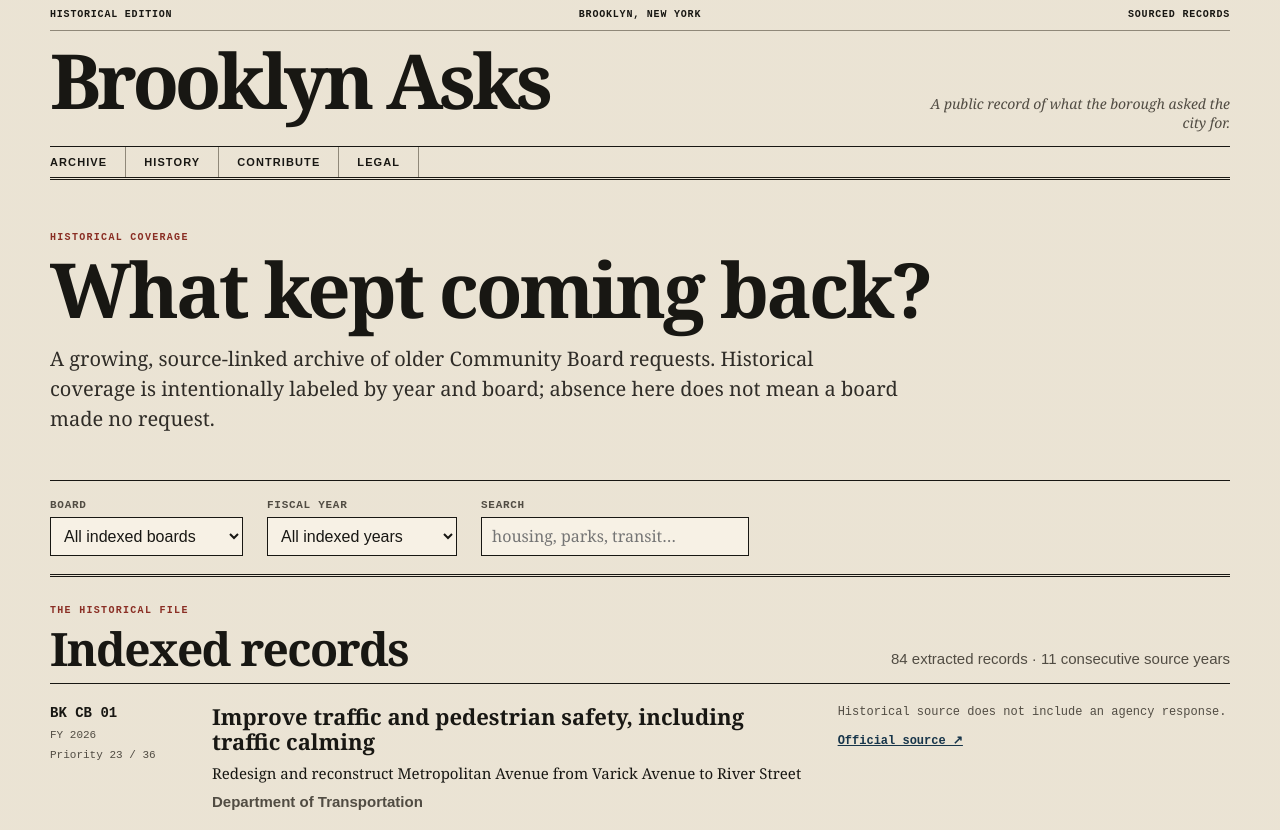
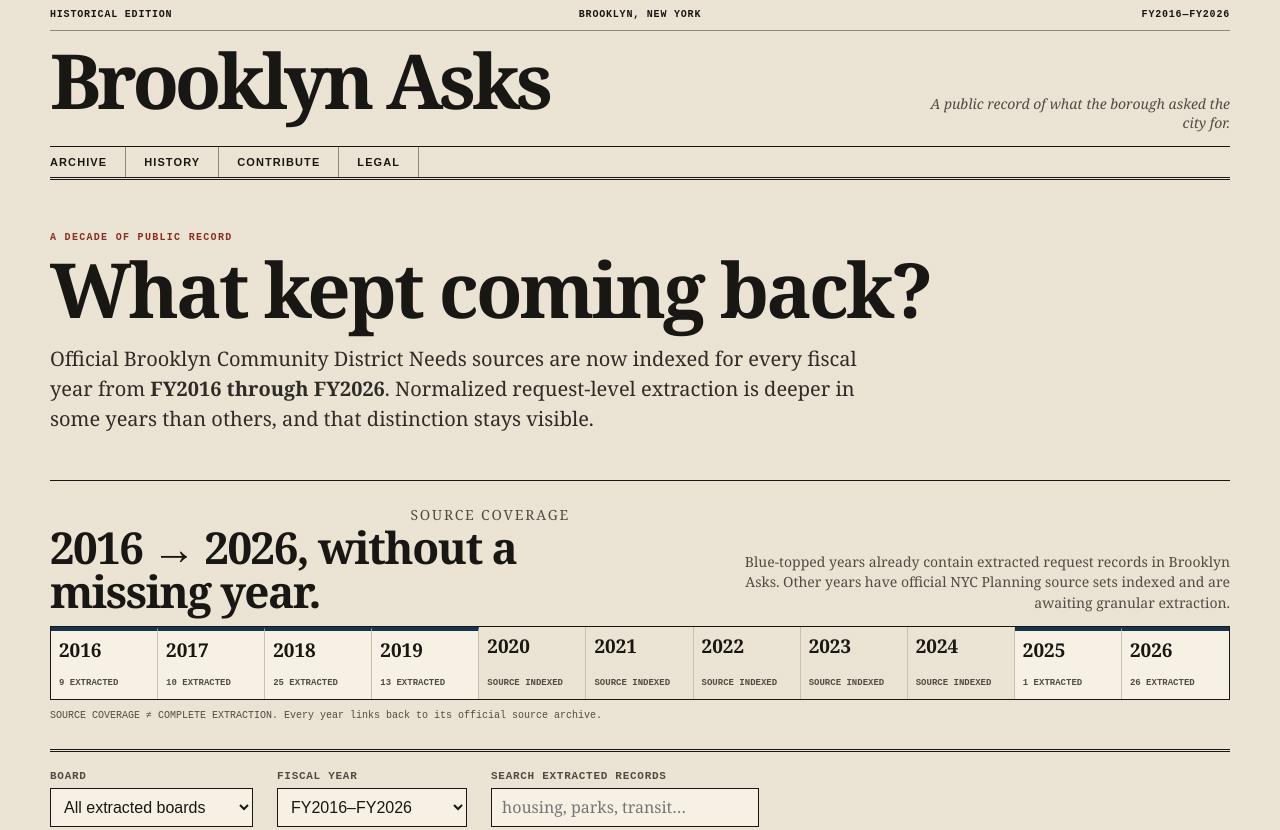
Before and after one commit to bpiper02/brooklyn-asks, a website: page public/history.html in a window 1280 px wide. Shown: the top 830 px of the page. Drawn offline with Linux system fonts and the light colour scheme.

Commit message:
Add FY2016-FY2026 coverage timeline

```diff
--- a/public/history.html
+++ b/public/history.html
@@ -4,28 +4,50 @@
   <meta charset="utf-8" />
   <meta name="viewport" content="width=device-width,initial-scale=1" />
   <meta name="theme-color" content="#eee7d8" />
-  <meta name="description" content="Historical Brooklyn Community Board request coverage in Brooklyn Asks." />
+  <meta name="description" content="A source-backed decade of Brooklyn Community Board district needs and budget requests, FY2016 through FY2026." />
   <title>Historical Coverage — Brooklyn Asks</title>
   <link rel="stylesheet" href="./styles.css" />
   <link rel="stylesheet" href="./hooky.css" />
+  <style>
+    .decade-block{padding:24px 0 26px;border-bottom:3px double var(--ink)}
+    .decade-head{display:flex;justify-content:space-between;gap:24px;align-items:end;margin-bottom:13px}
+    .decade-head h2{margin:0;font:800 clamp(28px,4vw,44px)/1 Georgia,"Times New Roman",serif;letter-spacing:-.035em}
+    .decade-head p{max-width:520px;margin:0;color:var(--muted);font:14px/1.45 Georgia,"Times New Roman",serif;text-align:right}
+    .coverage-timeline{display:grid;grid-template-columns:repeat(11,minmax(70px,1fr));border:1px solid var(--ink)}
+    .coverage-year{min-height:72px;padding:10px 8px;border-right:1px solid var(--rule-light);display:flex;flex-direction:column;justify-content:space-between;text-decoration:none;background:var(--paper-light)}
+    .coverage-year:last-child{border-right:0}.coverage-year:hover{background:#e3dac8}
+    .coverage-year strong{font:800 19px/1 Georgia,"Times New Roman",serif}.coverage-year span{color:var(--muted);font:800 9px/1.25 "Courier New",monospace;text-transform:uppercase}
+    .coverage-year.source-indexed{background:transparent}.coverage-year.partial{border-top:4px solid var(--navy)}
+    .coverage-key{margin:9px 0 0;color:var(--muted);font:10px/1.4 "Courier New",monospace}
+    .source-year-card{display:grid;grid-template-columns:1fr auto;gap:28px;align-items:center;padding:28px 0;border-bottom:1px solid var(--ink)}
+    .source-year-card h3{margin:3px 0 8px;font-size:28px}.source-year-card p{margin:0;max-width:700px;font:16px/1.5 Georgia,"Times New Roman",serif;color:var(--muted)}
+    .source-year-card>a{color:var(--navy);font:800 11px/1.3 "Courier New",monospace;text-transform:uppercase}
+    @media(max-width:850px){.coverage-timeline{grid-template-columns:repeat(4,1fr)}.coverage-year{border-bottom:1px solid var(--rule-light)}.decade-head{display:block}.decade-head p{text-align:left;margin-top:10px}.source-year-card{grid-template-columns:1fr}}
+  </style>
 </head>
 <body>
   <header class="site-header">
-    <div class="utility-row"><span>HISTORICAL EDITION</span><span>BROOKLYN, NEW YORK</span><span>SOURCED RECORDS</span></div>
+    <div class="utility-row"><span>HISTORICAL EDITION</span><span>BROOKLYN, NEW YORK</span><span>FY2016—FY2026</span></div>
     <div class="masthead-row"><a class="masthead" href="./index.html">Brooklyn Asks</a><p class="masthead-kicker">A public record of what the borough asked the city for.</p></div>
     <nav class="primary-nav"><a href="./index.html">Archive</a><a href="./history.html">History</a><a href="./contribute.html">Contribute</a><a href="./legal.html">Legal</a></nav>
   </header>
   <main>
     <section class="intro">
-      <p class="section-label">HISTORICAL COVERAGE</p>
+      <p class="section-label">A DECADE OF PUBLIC RECORD</p>
       <h1>What kept coming back?</h1>
-      <p class="dek">A growing, source-linked archive of older Community Board requests. Historical coverage is intentionally labeled by year and board; absence here does not mean a board made no request.</p>
+      <p class="dek">Official Brooklyn Community District Needs sources are now indexed for every fiscal year from <strong>FY2016 through FY2026</strong>. Normalized request-level extraction is deeper in some years than others, and that distinction stays visible.</p>
+    </section>
+
+    <section class="decade-block" aria-labelledby="decade-title">
+      <div class="decade-head"><div><p class="section-label">SOURCE COVERAGE</p><h2 id="decade-title">2016 → 2026, without a missing year.</h2></div><p>Blue-topped years already contain extracted request records in Brooklyn Asks. Other years have official NYC Planning source sets indexed and are awaiting granular extraction.</p></div>
+      <div id="coverageTimeline" class="coverage-timeline" aria-label="Fiscal year source coverage"></div>
+      <p class="coverage-key">SOURCE COVERAGE ≠ COMPLETE EXTRACTION. Every year links back to its official source archive.</p>
     </section>
 
     <section class="filters history-controls" aria-label="Historical filters">
-      <div class="filter-field"><label for="historyBoard">BOARD</label><select id="historyBoard"><option value="all">All indexed boards</option></select></div>
-      <div class="filter-field"><label for="historyYear">FISCAL YEAR</label><select id="historyYear"><option value="all">All indexed years</option></select></div>
-      <div class="filter-field"><label for="historySearch">SEARCH</label><input id="historySearch" class="history-search" type="search" placeholder="housing, parks, transit…" /></div>
+      <div class="filter-field"><label for="historyBoard">BOARD</label><select id="historyBoard"><option value="all">All extracted boards</option></select></div>
+      <div class="filter-field"><label for="historyYear">FISCAL YEAR</label><select id="historyYear"><option value="all">FY2016–FY2026</option></select></div>
+      <div class="filter-field"><label for="historySearch">SEARCH EXTRACTED RECORDS</label><input id="historySearch" class="history-search" type="search" placeholder="housing, parks, transit…" /></div>
     </section>
 
     <section class="view-panel">
@@ -34,11 +56,11 @@
     </section>
 
     <section class="methodology compact-method">
-      <header class="section-head"><div><p class="section-label">COVERAGE NOTE</p><h2>Historical does not mean complete.</h2></div></header>
+      <header class="section-head"><div><p class="section-label">COVERAGE NOTE</p><h2>Source-backed does not mean fully extracted.</h2></div></header>
       <div class="method-grid">
-        <article><span class="method-no">01</span><h3>Official documents</h3><p>Historical records are transcribed from official Community District Needs statements and budget-request documents, with source URLs retained.</p></article>
-        <article><span class="method-no">02</span><h3>No invented response</h3><p>If the historical source does not include an agency response, Brooklyn Asks says so rather than inferring one.</p></article>
-        <article><span class="method-no">03</span><h3>Coverage grows</h3><p>The goal is to expand board-by-board and year-by-year while keeping provenance visible on every record.</p></article>
+        <article><span class="method-no">01</span><h3>Continuous sources</h3><p>Brooklyn Asks has located official NYC Planning / Community District Needs source sets for every fiscal year from FY2016 through FY2026.</p></article>
+        <article><span class="method-no">02</span><h3>No invented records</h3><p>A year can be source-indexed before its individual requests are normalized. We show that state explicitly rather than generating missing fields.</p></article>
+        <article><span class="method-no">03</span><h3>Request extraction grows</h3><p>Granular records are added only with fiscal-year, board and source provenance. Agency responses are never inferred when the source does not provide them.</p></article>
       </div>
     </section>
   </main>
```
